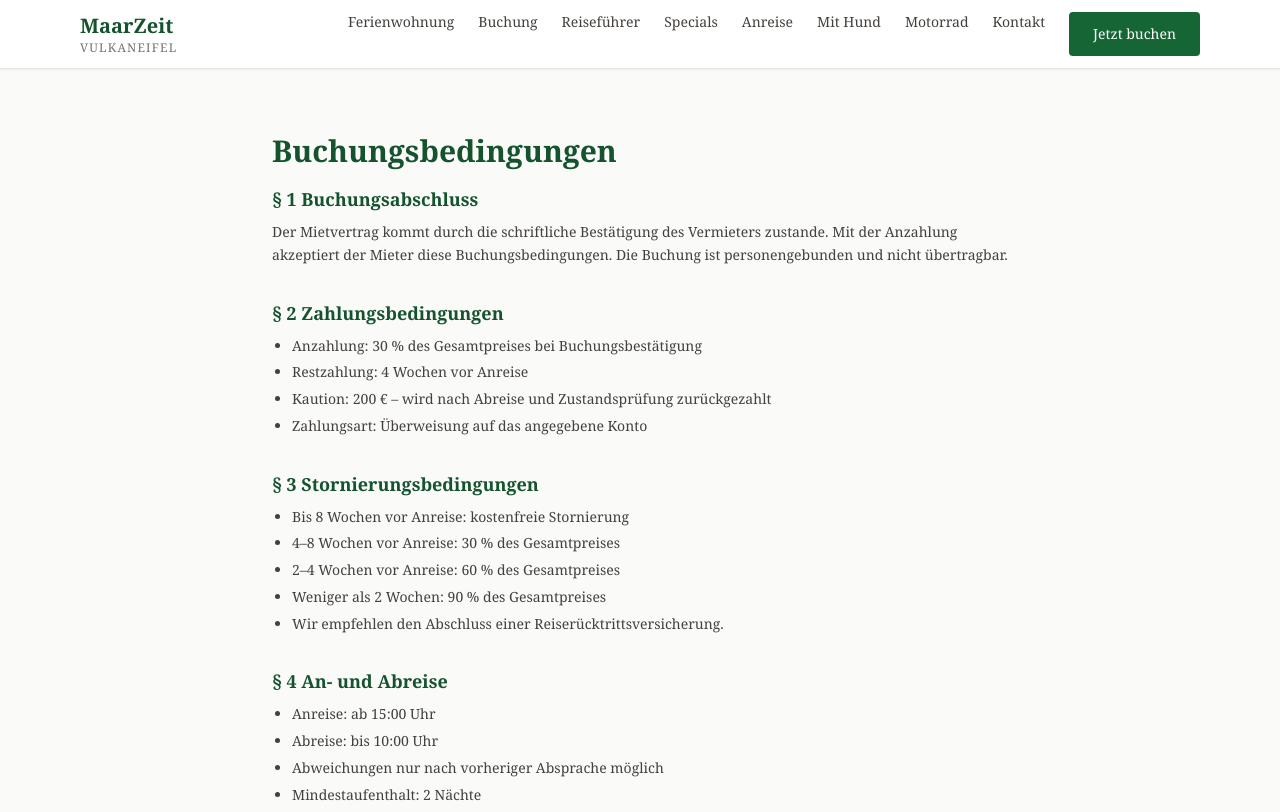
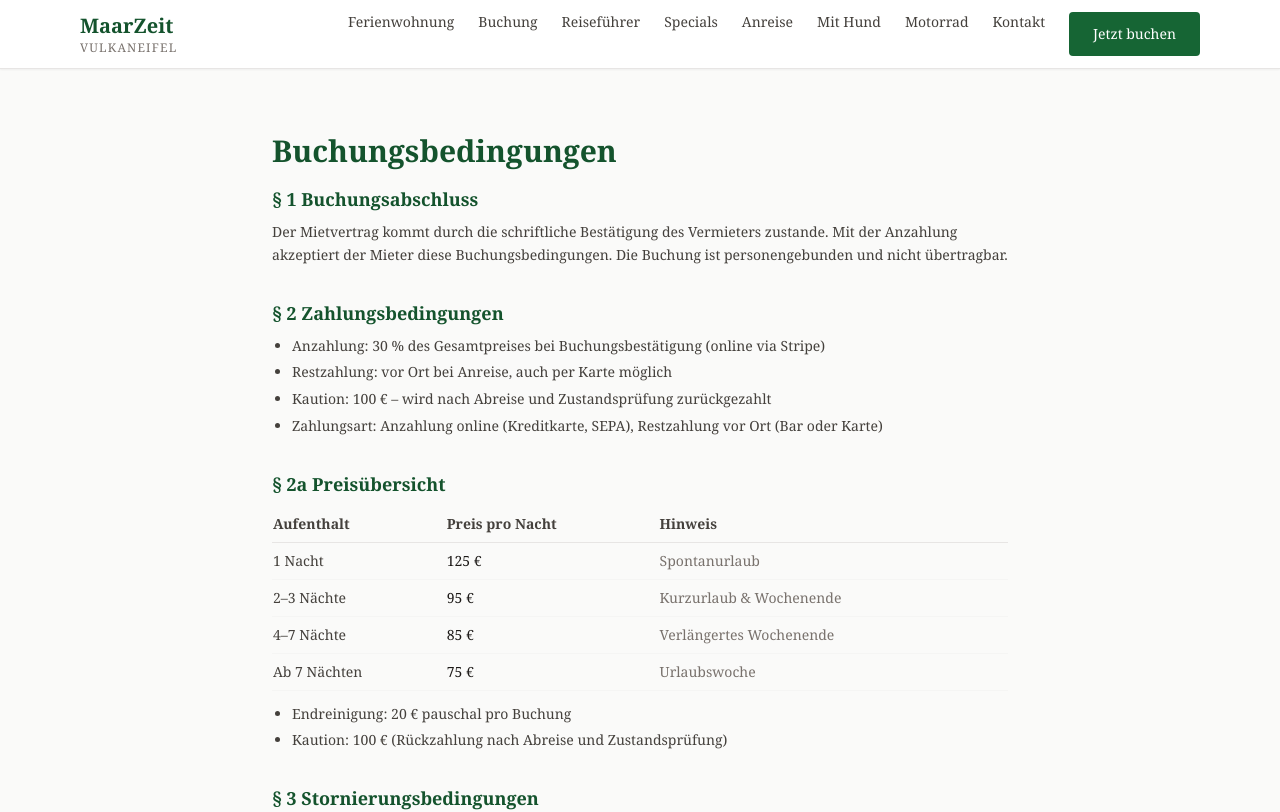
Before and after one commit to OMueller-1976/maarzeit-vulkaneifel, a Next.js app: page /buchungsbedingungen in a window 1280 px wide. Shown: the top 812 px of the page. Built offline with nearby package versions, Linux system fonts and the light colour scheme.

Commit message:
Fixes: Lesbarkeit, Gerolstein-Entfernung, Impressum, Buchungsbedingungen

```diff
--- a/app/anreise/page.tsx
+++ b/app/anreise/page.tsx
@@ -19,7 +19,7 @@ import MapWrapper from "@/components/MapWrapper";
 
 const entfernungen = [
   { ziel: "Daun (Kreisstadt)", km: "6 km", zeit: "ca. 8 Min.", hinweis: "Einkauf, Supermarkt, Arzt" },
-  { ziel: "Gerolstein", km: "18 km", zeit: "ca. 20 Min.", hinweis: "Altstadt, Felsmassiv, Ausflugsziel" },
+  { ziel: "Gerolstein", km: "15 km", zeit: "ca. 18 Min.", hinweis: "Altstadt, Felsmassiv, Ausflugsziel" },
   { ziel: "Manderscheid", km: "18 km", zeit: "ca. 20 Min.", hinweis: "Burgruinen, Liesertal, Wandern" },
   { ziel: "Bitburg", km: "40 km", zeit: "ca. 35 Min.", hinweis: "Bitburger Brauerei, Römerstadt" },
   { ziel: "Cochem", km: "45 km", zeit: "ca. 45 Min.", hinweis: "Reichsburg, Moselwein, Altstadt" },
@@ -53,7 +53,7 @@ const verkehrsmittel = [
   {
     titel: "Per Bahn",
     inhalt: [
-      "Nächster Bahnhof: Gerolstein (ca. 18 km). Verbindungen über Köln und Trier.",
+      "Nächster Bahnhof: Gerolstein (ca. 15 km). Verbindungen über Köln und Trier.",
       "Ab Bahnhof Gerolstein: Abholung nach Absprache möglich oder Taxi/Mietwagen vor Ort.",
       "Alternativ: Bahnhof Daun (ca. 6 km) – regionaler Halt mit Busanbindung.",
       "Tipp: DB Sparpreis-Tickets frühzeitig buchen für günstige Verbindungen.",
--- a/app/buchungsbedingungen/page.tsx
+++ b/app/buchungsbedingungen/page.tsx
@@ -23,10 +23,41 @@ export default function BuchungsbedingungenPage() {
         <section>
           <h2 className="text-lg font-bold text-green-900 mb-2">§ 2 Zahlungsbedingungen</h2>
           <ul className="list-disc pl-5 space-y-1">
-            <li>Anzahlung: 30 % des Gesamtpreises bei Buchungsbestätigung</li>
-            <li>Restzahlung: 4 Wochen vor Anreise</li>
-            <li>Kaution: 200 € – wird nach Abreise und Zustandsprüfung zurückgezahlt</li>
-            <li>Zahlungsart: Überweisung auf das angegebene Konto</li>
+            <li>Anzahlung: 30 % des Gesamtpreises bei Buchungsbestätigung (online via Stripe)</li>
+            <li>Restzahlung: vor Ort bei Anreise, auch per Karte möglich</li>
+            <li>Kaution: 100 € – wird nach Abreise und Zustandsprüfung zurückgezahlt</li>
+            <li>Zahlungsart: Anzahlung online (Kreditkarte, SEPA), Restzahlung vor Ort (Bar oder Karte)</li>
+          </ul>
+        </section>
+
+        <section>
+          <h2 className="text-lg font-bold text-green-900 mb-2">§ 2a Preisübersicht</h2>
+          <table className="w-full text-sm border-collapse">
+            <thead>
+              <tr className="border-b border-stone-200">
+                <th className="text-left py-2 font-semibold text-stone-700">Aufenthalt</th>
+                <th className="text-left py-2 font-semibold text-stone-700">Preis pro Nacht</th>
+                <th className="text-left py-2 font-semibold text-stone-700 hidden sm:table-cell">Hinweis</th>
+              </tr>
+            </thead>
+            <tbody>
+              {[
+                { dauer: "1 Nacht", preis: "125 €", hinweis: "Spontanurlaub" },
+                { dauer: "2–3 Nächte", preis: "95 €", hinweis: "Kurzurlaub & Wochenende" },
+                { dauer: "4–7 Nächte", preis: "85 €", hinweis: "Verlängertes Wochenende" },
+                { dauer: "Ab 7 Nächten", preis: "75 €", hinweis: "Urlaubswoche" },
+              ].map((r) => (
+                <tr key={r.dauer} className="border-b border-stone-100">
+                  <td className="py-2 text-stone-700">{r.dauer}</td>
+                  <td className="py-2 font-medium text-stone-900">{r.preis}</td>
+                  <td className="py-2 text-stone-500 hidden sm:table-cell">{r.hinweis}</td>
+                </tr>
+              ))}
+            </tbody>
+          </table>
+          <ul className="list-disc pl-5 space-y-1 mt-3">
+            <li>Endreinigung: 20 € pauschal pro Buchung</li>
+            <li>Kaution: 100 € (Rückzahlung nach Abreise und Zustandsprüfung)</li>
           </ul>
         </section>
 
@@ -45,9 +76,8 @@ export default function BuchungsbedingungenPage() {
           <h2 className="text-lg font-bold text-green-900 mb-2">§ 4 An- und Abreise</h2>
           <ul className="list-disc pl-5 space-y-1">
             <li>Anreise: ab 15:00 Uhr</li>
-            <li>Abreise: bis 10:00 Uhr</li>
+            <li>Abreise: bis 11:00 Uhr</li>
             <li>Abweichungen nur nach vorheriger Absprache möglich</li>
-            <li>Mindestaufenthalt: 2 Nächte</li>
           </ul>
         </section>
 
@@ -56,7 +86,7 @@ export default function BuchungsbedingungenPage() {
           <p>
             Die Unterkunft ist pfleglich zu behandeln. Schäden sind unverzüglich zu melden.
             Rauchen ist in der Wohnung nicht gestattet. Haustiere nur nach vorheriger Absprache
-            (1 Hund bis 25 kg inklusive). Die maximale Personenzahl von 4 Personen darf nicht
+            (1 Hund bis 25 kg inklusive). Die maximale Personenzahl von 3 Personen darf nicht
             überschritten werden. Lärmbelästigung der Nachbarn ist zu unterlassen (Nachtruhe ab 22 Uhr).
           </p>
         </section>
--- a/app/guide/gerolstein/page.tsx
+++ b/app/guide/gerolstein/page.tsx
@@ -4,7 +4,7 @@ import Script from 'next/script'
 
 export const metadata: Metadata = {
   title: 'Gerolstein – Ausflug in die Brunnenstadt der Vulkaneifel',
-  description: 'Gerolstein: Gerolsteiner Brunnen Erlebniswelt, Dolomiten, Felsenpfad, Kurpark, Höhlen und Kyll. Alle Tipps für einen Ausflug nach Gerolstein ab Kirchweiler (18 km).',
+  description: 'Gerolstein: Gerolsteiner Brunnen Erlebniswelt, Dolomiten, Felsenpfad, Kurpark, Höhlen und Kyll. Alle Tipps für einen Ausflug nach Gerolstein ab Kirchweiler (15 km).',
   alternates: { canonical: 'https://www.ferienwohnung-in-der-vulkaneifel.de/guide/gerolstein' },
 }
 
@@ -63,7 +63,7 @@ const schema = {
   "@context": "https://schema.org",
   "@type": "TouristAttraction",
   "name": "Gerolstein – Brunnenstadt der Vulkaneifel",
-  "description": "Gerolstein mit Gerolsteiner Brunnen Erlebniswelt, Dolomiten, Felsenpfad, Kurpark und Buchenlochhöhle. 18 km ab Kirchweiler.",
+  "description": "Gerolstein mit Gerolsteiner Brunnen Erlebniswelt, Dolomiten, Felsenpfad, Kurpark und Buchenlochhöhle. 15 km ab Kirchweiler.",
   "url": "https://gerolstein.de",
   "touristType": ["Natur", "Geologie", "Wandern"],
   "geo": { "@type": "GeoCoordinates", "latitude": 50.2205, "longitude": 6.6536 }
@@ -97,7 +97,7 @@ export default function GerolsteinPage() {
       {/* Einleitung */}
       <section style={{ maxWidth: '760px', margin: '0 auto', padding: '4rem 1.5rem 2rem' }}>
         <p style={{ color: '#444', lineHeight: 1.9, fontSize: '1rem', marginBottom: '1.2rem' }}>
-          Gerolstein liegt knapp 18 km von Kirchweiler entfernt und ist in etwa 20 Minuten erreichbar. Die Stadt ist bekannt als Heimat des gleichnamigen Mineralwassers, bietet aber weit mehr: ein beeindruckendes Felsenmassiv direkt über der Innenstadt, eine Karsthöhle aus der Steinzeit, einen weitläufigen Kurpark am Ufer der Kyll und seit 2026 eine neue Erlebniswelt rund um Deutschlands größten Mineralbrunnen.
+          Gerolstein liegt knapp 15 km von Kirchweiler entfernt und ist in etwa 18 Minuten erreichbar. Die Stadt ist bekannt als Heimat des gleichnamigen Mineralwassers, bietet aber weit mehr: ein beeindruckendes Felsenmassiv direkt über der Innenstadt, eine Karsthöhle aus der Steinzeit, einen weitläufigen Kurpark am Ufer der Kyll und seit 2026 eine neue Erlebniswelt rund um Deutschlands größten Mineralbrunnen.
         </p>
         <p style={{ color: '#444', lineHeight: 1.9, fontSize: '1rem' }}>
           Gerolstein eignet sich ideal für einen Halbtagsausflug – wer den Felsenpfad wandert und anschließend den Kurpark besucht, hat einen vollständigen, schönen Tag. Mit Besuch der Erlebniswelt (Voranmeldung nötig) auch als ganztägiger Ausflug empfehlenswert.
--- a/app/hund/page.tsx
+++ b/app/hund/page.tsx
@@ -45,13 +45,13 @@ const wege = [
     name: 'Manderscheid – Liesertal',
     laenge: 'Burgenstieg ca. 6,6 km',
     schwierigkeit: 'leicht bis mittel',
-    text: 'Der Manderscheider Burgenstieg führt durch das Liesertal an beiden Burgruinen vorbei. Der Weg entlang der Lieser ist hundefreundlich, ruhig und bietet natürliche Wasserquellen. Leine auf dem gesamten Weg empfohlen. Anfahrt ab Kirchweiler ca. 20 km.',
+    text: 'Der Manderscheider Burgenstieg führt durch das Liesertal an beiden Burgruinen vorbei. Der Weg entlang der Lieser ist hundefreundlich, ruhig und bietet natürliche Wasserquellen. Leine auf dem gesamten Weg empfohlen. Anfahrt ab Kirchweiler ca. 15 km.',
   },
   {
     name: 'Gerolstein – Gerolsteiner Dolomiten',
     laenge: 'ca. 5–8 km',
     schwierigkeit: 'leicht',
-    text: 'Das Felsenmassiv rund um Gerolstein bietet kurze, beeindruckende Spazierwege. Hunde sind auf den Hauptwegen erlaubt. Die Kasselburg ist für Hunde weniger geeignet – der Felsenpfad dort ist steil und schmal. Anfahrt ab Kirchweiler ca. 20 km.',
+    text: 'Das Felsenmassiv rund um Gerolstein bietet kurze, beeindruckende Spazierwege. Hunde sind auf den Hauptwegen erlaubt. Die Kasselburg ist für Hunde weniger geeignet – der Felsenpfad dort ist steil und schmal. Anfahrt ab Kirchweiler ca. 15 km.',
   },
   {
     name: 'HeimatSpuren Daun',
--- a/app/impressum/page.tsx
+++ b/app/impressum/page.tsx
@@ -31,8 +31,6 @@ export default function ImpressumPage() {
             >
               kontakt@ferienwohnung-in-der-vulkaneifel.de
             </a>
-            <br />
-            Telefon: [Telefonnummer eintragen]
           </p>
         </section>
 
--- a/app/motorrad/page.tsx
+++ b/app/motorrad/page.tsx
@@ -67,9 +67,9 @@ export default function MotorradPage() {
             ))}
           </ul>
         </div>
-        <div className="card bg-green-900 text-white">
-          <h2 className="text-xl font-bold mb-4">Die Region auf einen Blick</h2>
-          <ul className="space-y-3 text-green-100">
+        <div className="card">
+          <h2 className="text-xl font-bold text-green-900 mb-4">Die Region auf einen Blick</h2>
+          <ul className="space-y-3" style={{ color: '#444' }}>
             {[
               "Hunderte Kilometer kurvenreicher Landstraßen",
               "Kaum LKW-Verkehr auf Nebenstraßen",
@@ -79,7 +79,7 @@ export default function MotorradPage() {
               "Viele Motorrad-Treffen in der Saison",
             ].map((item) => (
               <li key={item} className="flex items-start gap-2">
-                <span className="mt-0.5">✓</span>
+                <span className="mt-0.5" style={{ color: '#2D5A35' }}>✓</span>
                 {item}
               </li>
             ))}
```
Also changed, not shown: app/page.tsx (+7 -4 lines).
